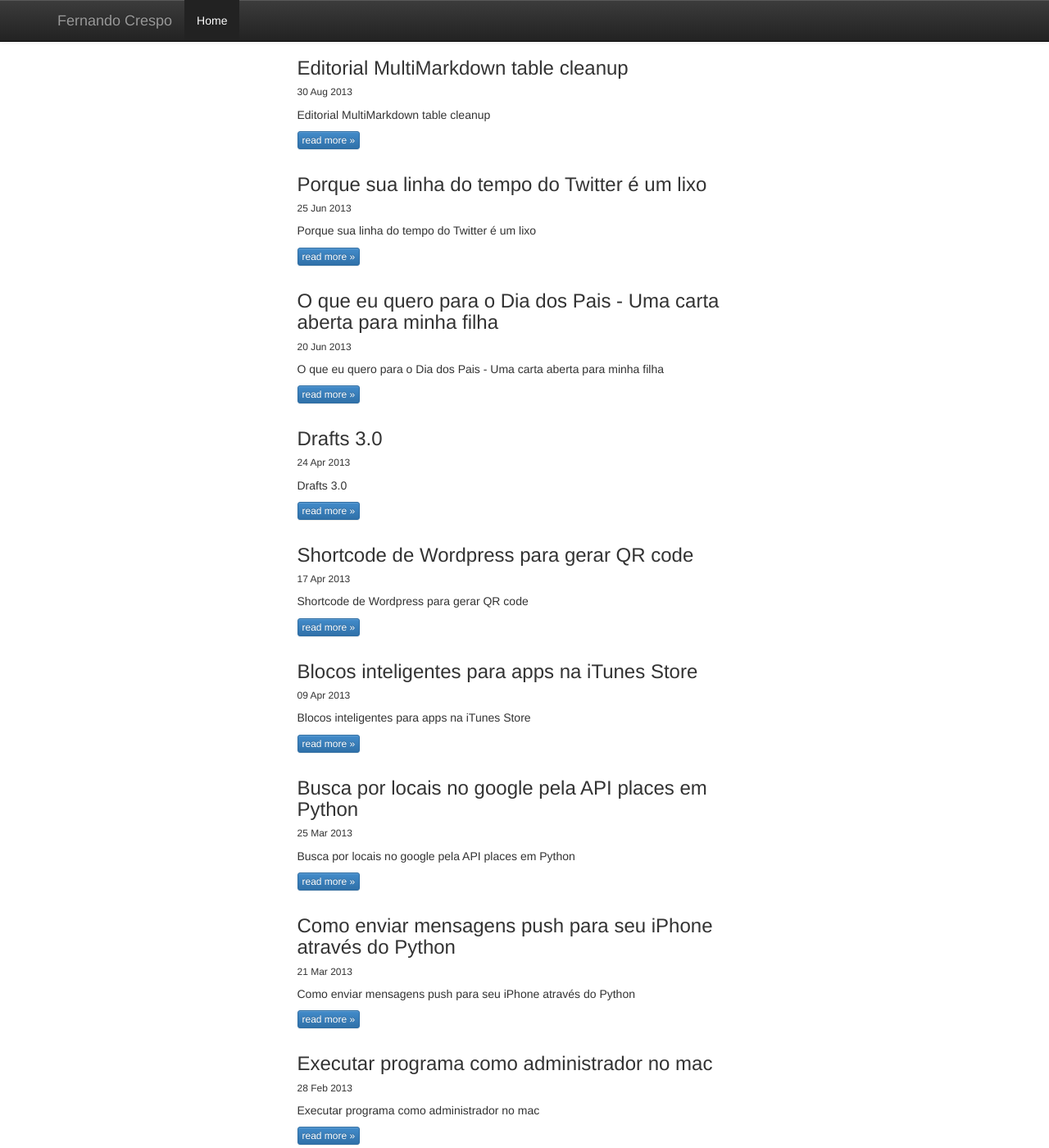
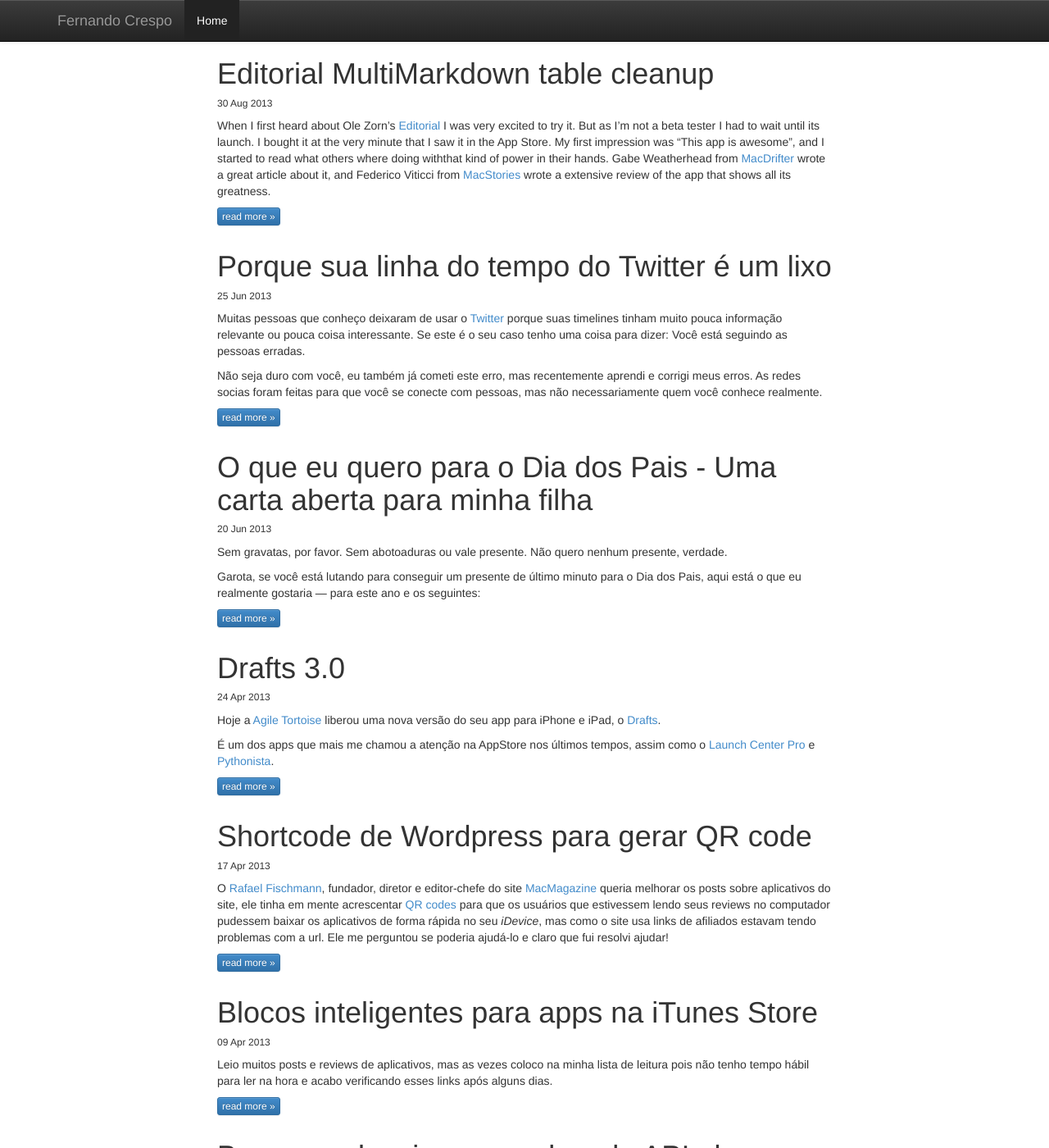
Before and after one commit to fcrespo82/fcrespo82.github.io, a Jekyll site: the page built from index.html, in a window 1280 px wide and 1400 px high. Shown: the whole window at 82% size. Built offline with Jekyll 4.4.1, drawn with Linux system fonts in a browser that asks for light colours; nearby versions of some CDN libraries; some of the changed text lies outside the part shown.

Commit message:
Fixed a lot of stuff

```diff
--- a/_config.yml
+++ b/_config.yml
@@ -4,6 +4,9 @@
 permalink: /:year/:month/:day/:title/
 
 timezone: America/Sao_Paulo
+default_locale: pt-BR
 
 markdown: kramdown
 markdown_ext: markdown,mkd,mkdn,md,txt
+
+excerpt_separator: <!--more-->
--- a/_layouts/default.html
+++ b/_layouts/default.html
@@ -41,15 +41,15 @@
                     <ul class="nav navbar-nav">
                         <li class="active"><a href="/">Home</a></li>
                     </ul>
-  <!--           <form class="navbar-form navbar-right">
+                    <!-- <form class="navbar-form navbar-right">
                         <div class="form-group">
                             <input type="text" placeholder="Email" class="form-control">
                         </div>
                         <div class="form-group">
                             <input type="password" placeholder="Password" class="form-control">
                         </div>
-              <button type="submit" class="btn btn-success">Sign in</button> -->
-            </form>
+                        <button type="submit" class="btn btn-success">Sign in</button>
+                    </form> -->
                 </div><!--/.navbar-collapse -->
             </div>
         </div>
--- a/_posts/2013-02-28-Executar-programa-como-administrador.txt
+++ b/_posts/2013-02-28-Executar-programa-como-administrador.txt
@@ -3,7 +3,6 @@
 title:  "Executar programa como administrador no mac"
 tags: osx mac applescript
 ---
-
 Algum tempo atrás estava a procura de um modo de executar algum aplicativo no
 Mac OS X Mountain Lion com privilégios de administrador, do mesmo jeito que no
 Windows. Encontrei um programa chamado [LaunchAsRoot][1], e enquanto ele faz
@@ -11,6 +10,8 @@
 e então abri-lo e depois arrastar o ícone do app que eu queria rodar como
 administrador para a interface dele. Funcional? Com certeza. Prático? Não pra
 mim.
+
+<!--more-->
 
 Foi então que recentemente fiz outra busca e encontrei um
 script, em AppleScript, que executa um app com privilégios de administrador. O
--- a/_posts/2013-03-21-Como-enviar-mensagens-push-para-seu-iPhone-atraves-do-Python.txt
+++ b/_posts/2013-03-21-Como-enviar-mensagens-push-para-seu-iPhone-atraves-do-Python.txt
@@ -7,6 +7,8 @@
 Até alguns dias atrás utilizava o [Boxcar][1] para enviar mensagens push para
 meu iPhone, porém ele ficou sem atualização para o iPhone 5 e não estava
 recebendo mais nenhuma mensagem nele.
+
+<!--more-->
 
 Fui à busca por um outro modo de mandar informações para meu celular de maneira
 rápida e descobri o [Pushover][2], o problema dele é que o [app][3] custa
--- a/_posts/2013-03-25-Busca-por-locais-no-google-pela-API-Places-em-Python.txt
+++ b/_posts/2013-03-25-Busca-por-locais-no-google-pela-API-Places-em-Python.txt
@@ -10,7 +10,9 @@
 endereço no google e abrisse o primeiro resultado no aplicativo de mapas da
 Apple.
 
-<blockquote class="twitter-tweet"><p>I may need to talk to <a href="https://twitter.com/viticci">@viticci</a> about a Pythonista script to search Google and send the result to Maps.</p>&mdash; David Barnard (@drbarnard) <a href="https://twitter.com/drbarnard/statuses/315159414069932032">March 22, 2013</a></blockquote>
+<!--more-->
+
+<blockquote class="twitter-tweet" align="center"><p>I may need to talk to <a href="https://twitter.com/viticci">@viticci</a> about a Pythonista script to search Google and send the result to Maps.</p>&mdash; David Barnard (@drbarnard) <a href="https://twitter.com/drbarnard/statuses/315159414069932032">March 22, 2013</a></blockquote>
 <script async src="//platform.twitter.com/widgets.js" charset="utf-8"></script>
 
 Como tenho uma certa experiencia com Python, e uma queda por desafios em
--- a/_posts/2013-04-09-Blocos-inteligentes-para-apps-na-iTunes-store.txt
+++ b/_posts/2013-04-09-Blocos-inteligentes-para-apps-na-iTunes-store.txt
@@ -7,6 +7,8 @@
 Leio muitos posts e reviews de aplicativos, mas as vezes coloco na minha lista
 de leitura pois não tenho tempo hábil para ler na hora e acabo verificando esses
 links após alguns dias.
+
+<!--more-->
 
 Sites como [Blog do iPhone][1] e [MacMagazine][2] sempre trazem apps e as vezes
 listas de apps muito interessantes. O problema é que alguns deles estão em
--- a/_posts/2013-04-17-Shortcode-de-Wordpress-para-gerar-QR-code.txt
+++ b/_posts/2013-04-17-Shortcode-de-Wordpress-para-gerar-QR-code.txt
@@ -5,6 +5,8 @@
 ---
 
 O [Rafael Fischmann][rf], fundador, diretor e editor-chefe do site [MacMagazine][mm] queria melhorar os posts sobre aplicativos do site, ele tinha em mente acrescentar [QR codes][qr] para que os usuários que estivessem lendo seus reviews no computador pudessem baixar os aplicativos de forma rápida no seu *iDevice*, mas como o site usa links de afiliados estavam tendo problemas com a url. Ele me perguntou se poderia ajudá-lo e claro que fui resolvi ajudar!
+
+<!--more-->
 
 O [google][g] possui uma API para criar gráficos e dentre as opções gerar QR codes, com ela o você simplesmente coloca `https://chart.googleapis.com/chart?chs=250x250&cht=qr&chl=<link>` como o `src` de uma tag `img` e o google faz o resto e te devolve a imagem pronta.
 
--- a/_posts/2013-04-24-Drafts-3.0.txt
+++ b/_posts/2013-04-24-Drafts-3.0.txt
@@ -8,6 +8,8 @@
 
 É um dos apps que mais me chamou a atenção na AppStore nos últimos tempos, assim como o [Launch Center Pro][lcp] e [Pythonista][p].
 
+<!--more-->
+
 Quem tem um iDevice e ainda não conhece o aplicativo, sugiro que veja o mais rápido possível! Estes aplicativos tornam a integração de ações e alpicativos no iOS uma maravilha, porém não é para qualquer. Eles exigem um pequeno estudo para que funcionem do jeito que foram idealizados, mas nada mais do que alguns minutos.
 
 [at]: http://agiletortoise.com/
--- a/_posts/2013-06-20-O-que-eu-quero-de-Dia-dos-Pais-Uma-carta-aberta-para-minha-filha.txt
+++ b/_posts/2013-06-20-O-que-eu-quero-de-Dia-dos-Pais-Uma-carta-aberta-para-minha-filha.txt
@@ -7,6 +7,8 @@
 Sem gravatas, por favor. Sem abotoaduras ou vale presente. Não quero nenhum presente, verdade.
 
 Garota, se você está lutando para conseguir um presente de último minuto para o Dia dos Pais, aqui está o que eu realmente gostaria — para este ano e os seguintes:
+
+<!--more-->
 
 Quero que saiba que o jogo não tem fim. Os esportes que pratica, as faculdades que você faz, os prêmios que acumula, claro, sim, com certeza, eu vou sempre torcer muito alto e você vai dizer, "Eu não conheço esse cara," e eu vou gritar, "ESSA É MINHA GAROTA!" e você pode até não falar comigo até fazer 30, mas deve sempre saber que apesar de tudo você sempre foi boa no que fez.
 
--- a/_posts/2013-06-25-Porque-sua-linha-do-tempo-do-Twitter-e-um-lixo.txt
+++ b/_posts/2013-06-25-Porque-sua-linha-do-tempo-do-Twitter-e-um-lixo.txt
@@ -7,6 +7,8 @@
 Muitas pessoas que conheço deixaram de usar o [Twitter][tw] porque suas timelines tinham muito pouca informação relevante ou pouca coisa interessante. Se este é o seu caso tenho uma coisa para dizer: Você está seguindo as pessoas erradas.
 
 Não seja duro com você, eu também já cometi este erro, mas recentemente aprendi e corrigi meus erros. As redes socias foram feitas para que você se conecte com pessoas, mas não necessariamente quem você conhece realmente.
+
+<!--more-->
 
 Cada rede social tem um foco. O [Facebook][fb] por exemplo eu uso apenas para me conectar as pessoas que eu conheço ou considero amigas de alguma forma. O [LinkedIn][li] para contatos profissionais. O Twitter para seguir pessoas e sites que eu considero interessantes e que podem trazer alguma coisa de útil para o meu crescimento pessoal.
 
--- a/_posts/2013-08-30-Editorial-Markdown-Table-CleanUp.txt
+++ b/_posts/2013-08-30-Editorial-Markdown-Table-CleanUp.txt
@@ -3,8 +3,9 @@
 title:  "Editorial MultiMarkdown table cleanup"
 tags: python editorial markdown multimarkdown workflow ios
 ---
+When I first heard about Ole Zorn's [Editorial][editorial] I was very excited to try it. But as I'm not a beta tester I had to wait until its launch. I bought it at the very minute that I saw it in the App Store. My first impression was "This app is awesome", and I started to read what others where doing withthat kind of power in their hands. Gabe Weatherhead from [MacDrifter][macdrifter] wrote a great article about it, and Federico Viticci from [MacStories][macstories] wrote a extensive review of the app that shows all its greatness.
 
-When I first heard about Ole Zorn's [Editorial][editorial] I was very excited to try it. But as I'm not a beta tester I had to wait until its launch. I bought it at the very minute that I saw it in the App Store. My first impression was "This app is awesome", and I started to read what others where doing withthat kind of power in their hands. Gabe Weatherhead from [MacDrifter][macdrifter] wrote a great article about it, and Federico Viticci from [MacStories][macstories] wrote a extensive review of the app that shows all its greatness.
+<!--more-->
 
 I started to wonder what could I do to share with the great community of markdown/ios/python lovers. Well, port one of my most beloved OS X services. <del>From [Brett Terpstra][brett]'s [Markdown Service Tools][mdst], **md - Tables - Cleanup**.</del> Actually Brett [told me at twitter][ref] that he grabbed that script from [Fletcher Penney][fp] original [MultiMarkdown][mmd].
 
--- a/css/main.css
+++ b/css/main.css
@@ -2,10 +2,13 @@
    Author's custom styles
    ========================================================================== */
 
+.text-justify {
+    text-align: justify;
+}
 
-/*****************************************************************************/
-/* Posts
-/*****************************************************************************/
+/* ==========================================================================
+   Posts
+   ========================================================================== */
 
 .post {
     text-align: justify;
--- a/index.html
+++ b/index.html
@@ -4,13 +4,12 @@
 ---
 
 <div class="row">
-{% for post in site.posts %}
-<div class="col-md-6 col-md-offset-3">
-    <h3>{{ post.title }}</h3>
-    <h6>{{ post.date | date_to_string }}</h6>
-    <p>{{ post.title }}</p>
-    <p><a class="btn btn-primary btn-xs" href="{{ post.url }}">read more &raquo;</a></p>
-  </div>
-
-{% endfor %}
+    {% for post in site.posts %}
+    <div class="col-sm-10 col-sm-offset-1 col-md-8 col-md-offset-2">
+        <h1>{{ post.title }}</h1>
+        <h6>{{ post.date | date_to_string }}</h6>
+        <p class="text-justify">{{ post.excerpt }}</p>
+        <p><a class="btn btn-primary btn-xs" href="{{ post.url }}">read more &raquo;</a></p>
+    </div>
+    {% endfor %}
 </div>
```
Also changed, not shown: other parts of _layouts/default.html (+5 -6 lines), _layouts/post.html (+2 -7 lines). Lines whose indentation alone changed are shown as unchanged.
